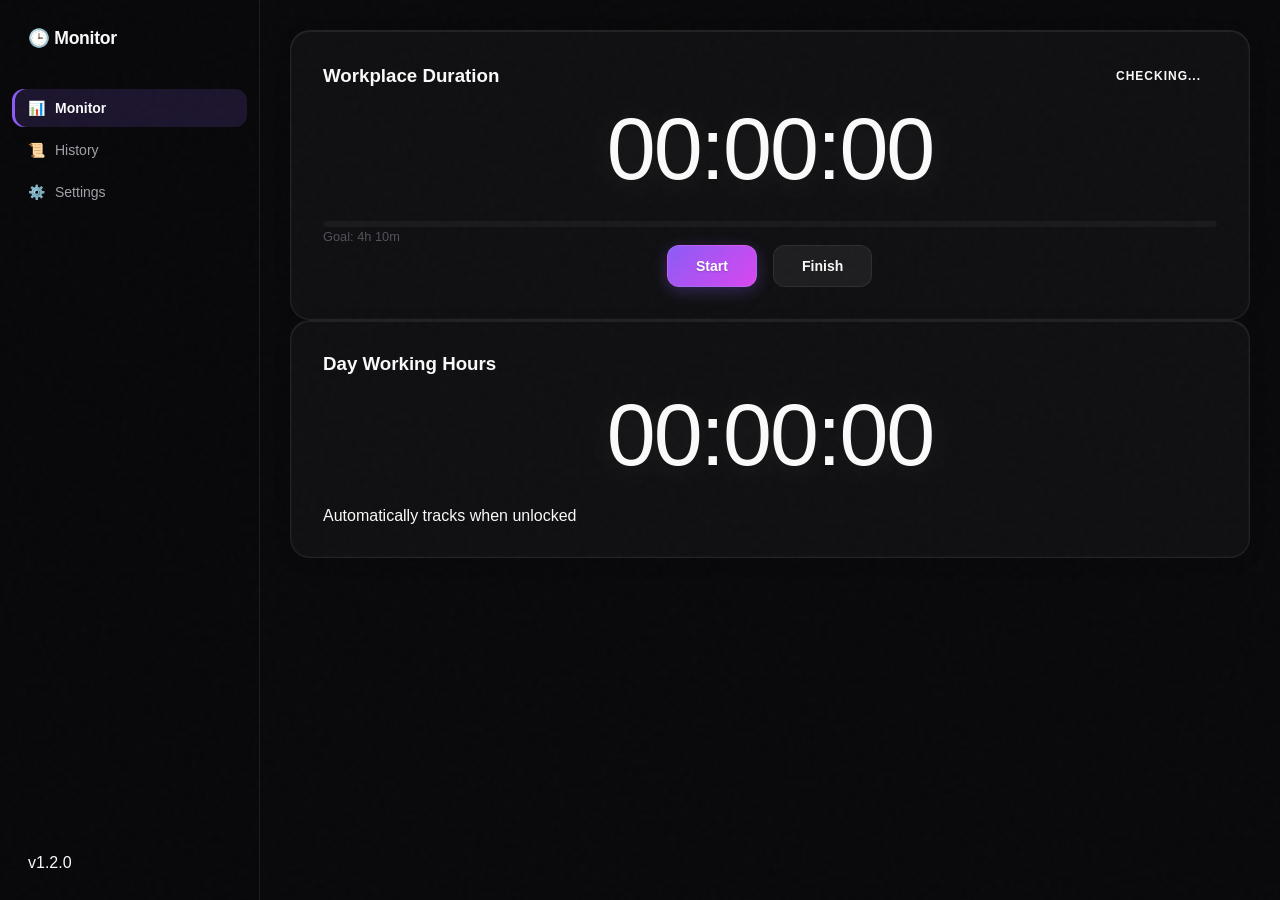
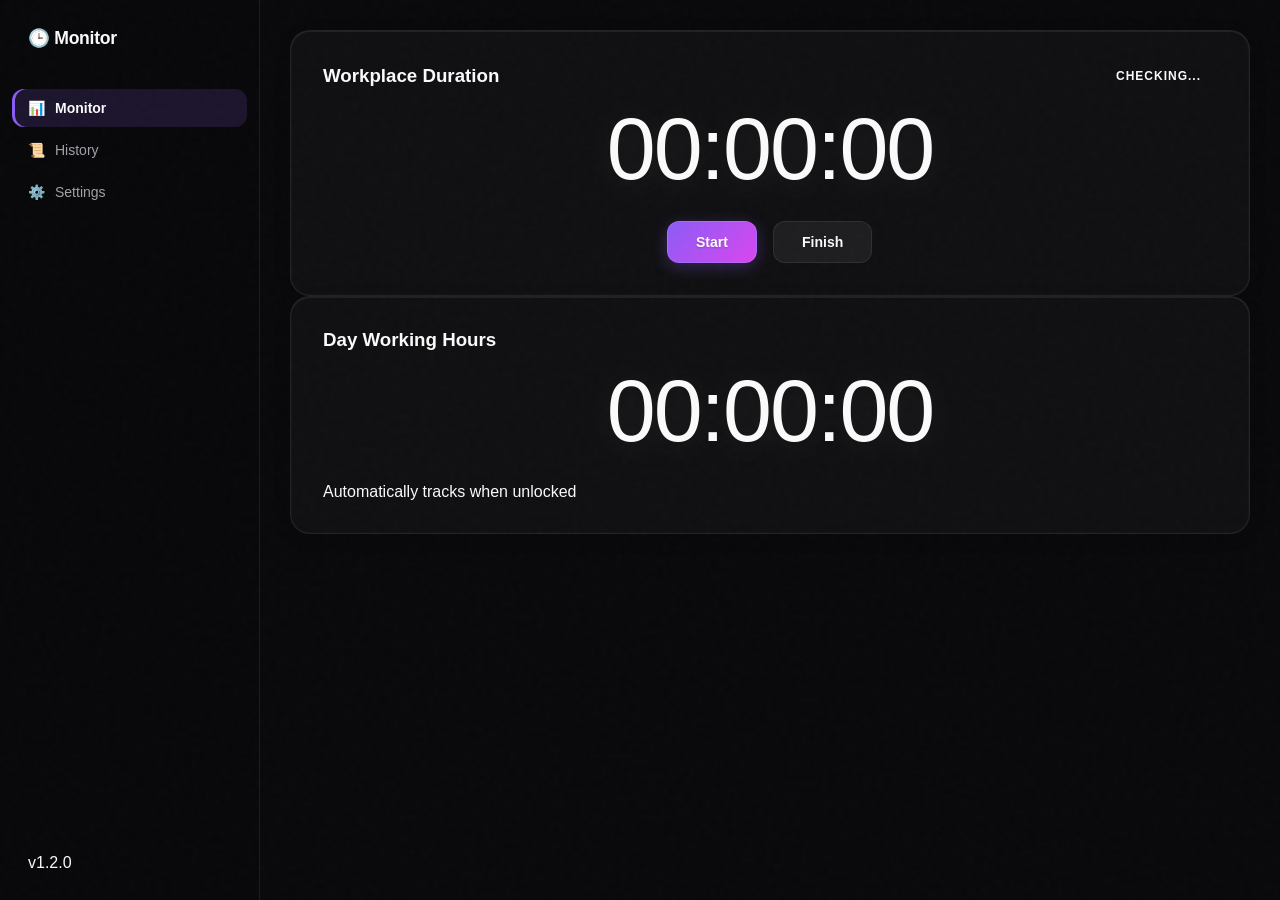

feat: implement burnout prevention system with enforced Mac screen locking and flexible break snoozing logic

--- a/public/style.css
+++ b/public/style.css
@@ -1,3 +1,5 @@
+@import url('https://fonts.googleapis.com/css2?family=Inter:wght@300;400;500;600;700;800&display=swap');
+
 :root {
   --primary: #8b5cf6;
   --primary-dim: rgba(139, 92, 246, 0.15);
@@ -69,6 +71,15 @@ body[data-theme="light"] .view-title h2 {
 
 body[data-theme="light"] .ring-percent {
   color: #0f172a;
+  text-shadow: 0 2px 10px rgba(0, 0, 0, 0.04);
+}
+
+body[data-theme="light"] .ring-subtext {
+  color: #64748b;
+}
+
+body[data-theme="light"] .goal-ring-svg {
+  filter: drop-shadow(0 4px 12px rgba(139, 92, 246, 0.08));
 }
 
 body[data-theme="light"] .ring-bg {
@@ -592,6 +603,8 @@ nav {
 
 /* ─── Progress ─── */
 .progress-section {
+  display: none !important;
+  width: 100%;
   max-width: 100%;
   margin: 0 auto;
 }
@@ -1015,7 +1028,7 @@ body[data-theme="light"] .theme-btn.active {
 /* ─── Dashboard Grid (Charts) ─── */
 .dashboard-top-row {
   display: grid;
-  grid-template-columns: 1fr 300px;
+  grid-template-columns: 1fr 320px;
   gap: 24px;
   margin-top: 24px;
 }
@@ -1403,6 +1416,7 @@ body[data-theme="light"] .theme-btn.active {
   width: 150px;
   height: 150px;
   transform: rotate(-90deg);
+  filter: drop-shadow(0 4px 12px rgba(139, 92, 246, 0.15));
 }
 
 .ring-bg {
@@ -1425,16 +1439,88 @@ body[data-theme="light"] .theme-btn.active {
 }
 
 .ring-percent {
-  font-size: 2rem;
-  font-weight: 700;
-  color: #fff;
-  letter-spacing: -1px;
-  line-height: 1;
+  font-size: 1.8rem;
+  font-weight: 800;
+  color: #ffffff;
+  letter-spacing: -0.5px;
+  line-height: 1.1;
+  text-shadow: 0 2px 10px rgba(139, 92, 246, 0.3);
 }
 
-.ring-sub {
-  font-size: 0.7rem;
-  color: var(--text-muted);
+.ring-subtext {
+  font-size: 0.62rem;
+  font-weight: 700;
+  color: var(--text-dim);
+  letter-spacing: 1px;
+  text-transform: uppercase;
+  margin-top: 2px;
+}
+
+.ring-legend-grid {
+  display: grid;
+  grid-template-columns: 1fr 1fr;
+  gap: 12px;
+  width: 100%;
+  padding: 16px 8px 0 8px;
+  border-top: 1px solid var(--border);
+  margin-top: 16px;
+}
+
+.legend-item {
+  display: flex;
+  flex-direction: column;
+  align-items: flex-start;
+  gap: 4px;
+  padding: 8px 12px;
+  border-radius: var(--radius-sm);
+  background: var(--surface);
+  border: 1px solid var(--border);
+  transition: all var(--transition-base) ease;
+  box-shadow: var(--shadow-glass);
+}
+
+.legend-item:hover {
+  background: var(--surface-hover);
+  border-color: var(--border-hover);
+  transform: translateY(-2px);
+  box-shadow: 0 4px 12px rgba(0, 0, 0, 0.1);
+}
+
+.legend-header {
+  display: flex;
+  align-items: center;
+  gap: 6px;
+}
+
+.legend-dot {
+  display: inline-block;
+  width: 8px;
+  height: 8px;
+  border-radius: 50%;
+}
+
+.legend-dot.desk-dot {
+  background: linear-gradient(135deg, #8b5cf6, #d946ef);
+  box-shadow: 0 0 8px rgba(217, 70, 239, 0.5);
+}
+
+.legend-dot.office-dot {
+  background: linear-gradient(135deg, #4facfe, #00f2fe);
+  box-shadow: 0 0 8px rgba(0, 242, 254, 0.5);
+}
+
+.legend-title {
+  font-size: 0.75rem;
+  font-weight: 600;
+  color: var(--text-dim);
+}
+
+.legend-value {
+  font-size: 0.8rem;
+  font-weight: 700;
+  color: var(--text);
+  padding-left: 14px;
+  white-space: nowrap;
 }
 
 /* ─── App Usage ─── */
